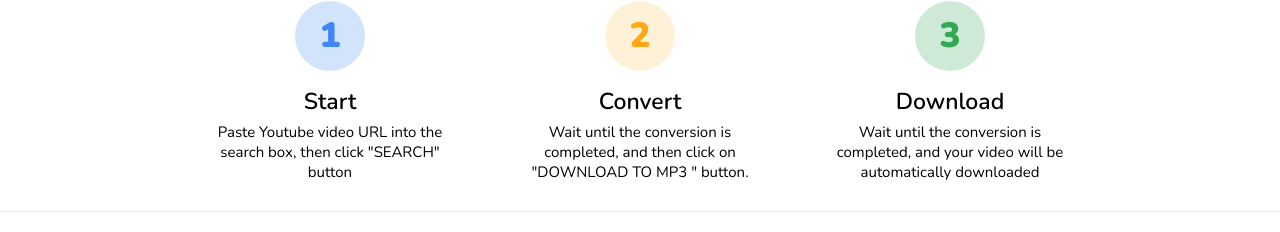
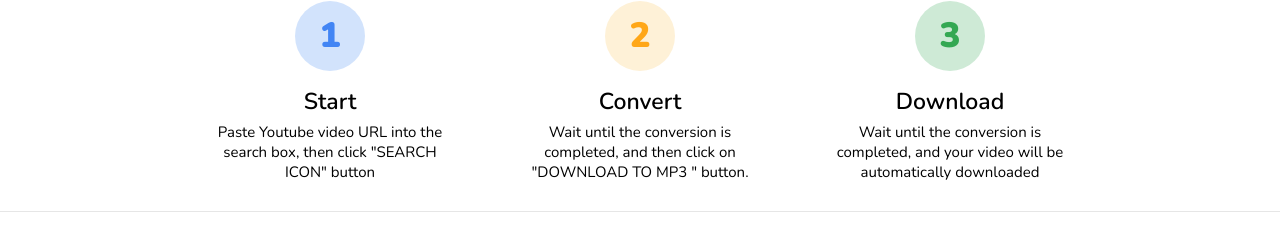
Before and after one commit to ramavatarmeena99/Avatar-Youtube-Video-to-MP3, a React (Create React App) app: page / in a window 1280 px wide. Shown: the part 860-1092 px from the top of the page. Built offline with nearby package versions, Linux system fonts and the light colour scheme.

Commit message:
api key change

```diff
--- a/src/components/instruction/InstructionData.js
+++ b/src/components/instruction/InstructionData.js
@@ -4,7 +4,7 @@ export const instructionData = [
     title: "Start",
     description: (
       <>
-        Paste Youtube video URL into the search box, then click "SEARCH" button
+        Paste Youtube video URL into the search box, then click "SEARCH ICON" button
       </>
     ),
     color: "#d2e3fc",
```
Also changed, not shown: src/components/center/Center.js (line endings or trailing spaces).
